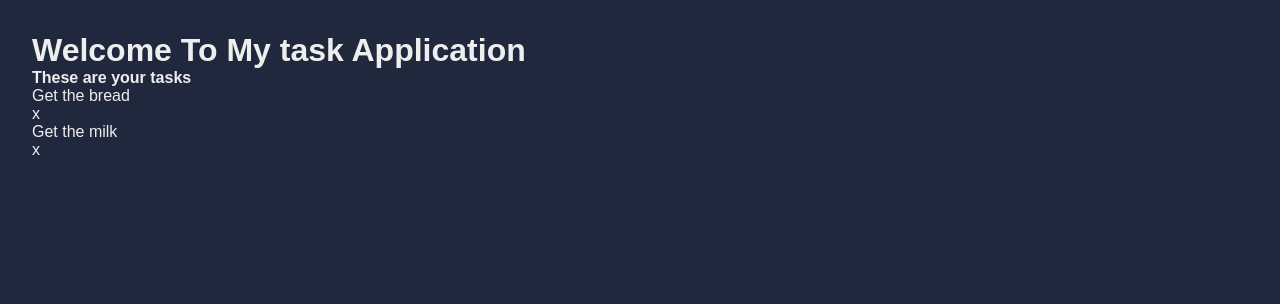
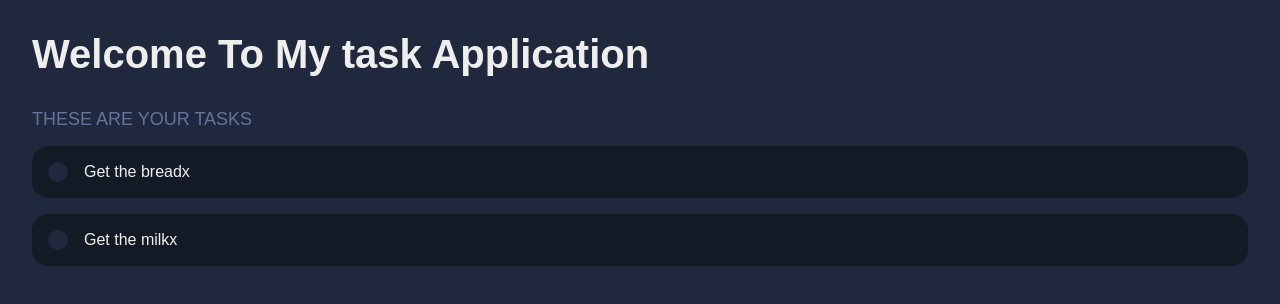
Before and after one commit to Collinswarui/Task-app, a React (Create React App) app in the folder client/: page / in a window 1280 px wide. Shown: the top 304 px of the page. Built offline with nearby package versions, Linux system fonts and the light colour scheme; the HTML template or start-up script is replaced by a standard one.

Commit message:
added some styling to the created tasks in the application

```diff
--- a/client/src/index.css
+++ b/client/src/index.css
@@ -22,3 +22,40 @@
 .app{
     padding: 32px;
 }
+h1{
+    font-size: 40px;
+    font-weight: 700;
+    margin-bottom: 32px;
+}
+h4{
+    font-size: 18px;
+    color: var(--light-alt);
+    text-transform: uppercase;
+    font-weight: 400;
+    margin-bottom: 16px;
+}
+
+.todo{
+    position: relative;
+    background-color: var(--dark);
+    padding: 16px;
+    border-radius: 16px;
+    display: flex;
+    align-items: center;
+    transition: 0.5s;
+    cursor: pointer;
+    margin-bottom: 16px;
+}
+
+.todo:hover{
+    opacity: 0.7;
+}
+
+.todo .checkbox{
+    width: 20px;
+    height: 20px;
+    margin-right: 16px;
+    border-radius: 999px;
+    background-color: var(--dark-alt);
+    transition: 0.4s;
+}
```
